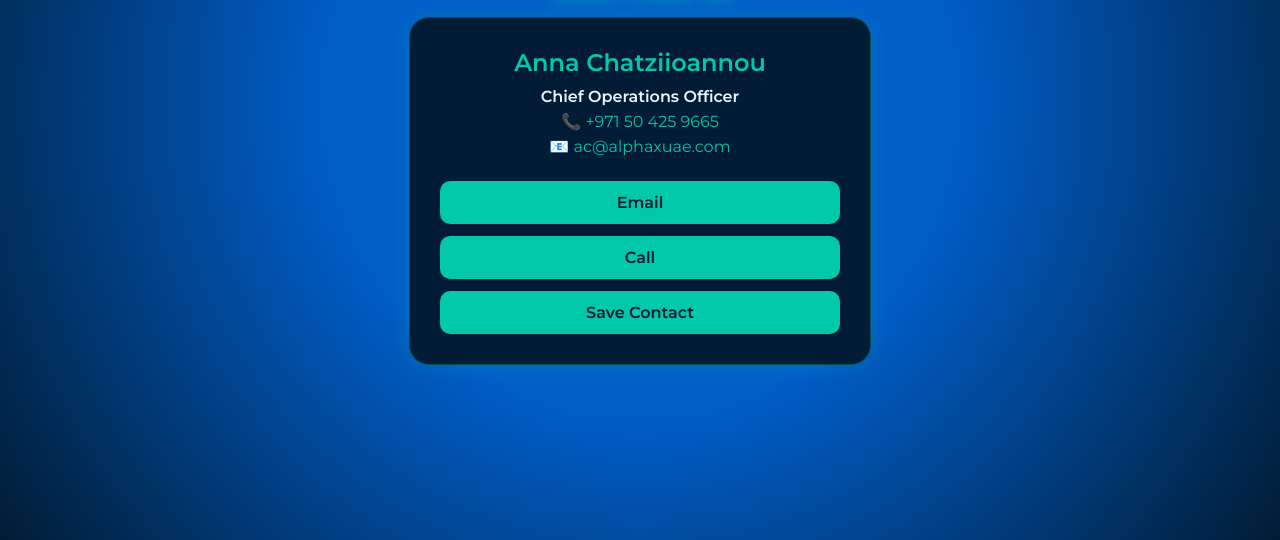
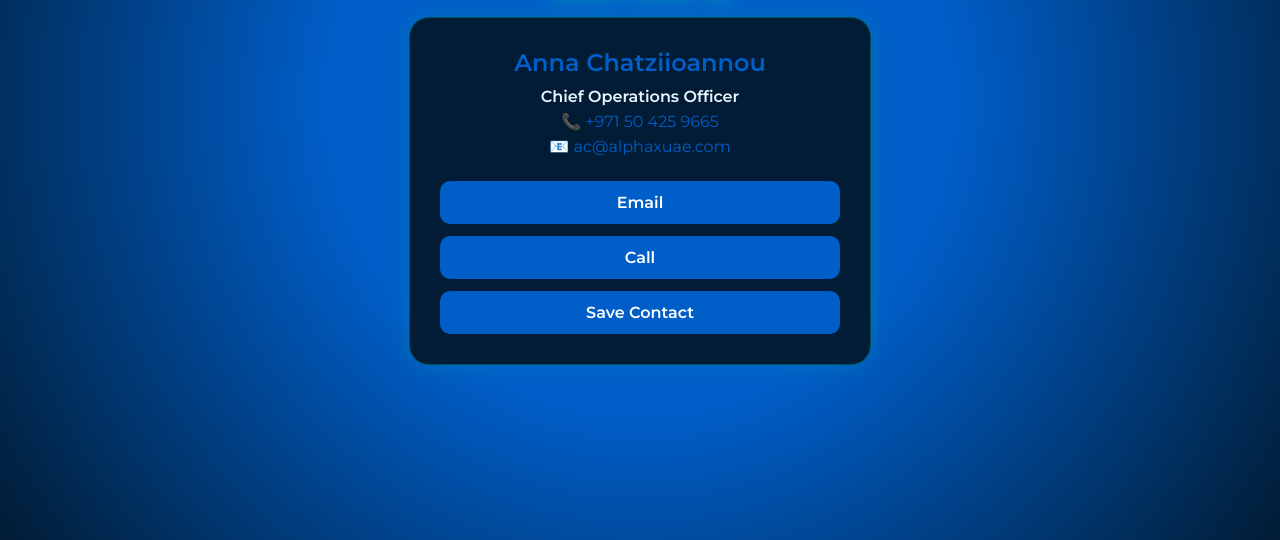
Before and after one commit to alienaki/AX-anna, a plain HTML site: page index.html in a window 1280 px wide. Shown: the part 340-880 px from the top of the page. Drawn offline with Linux system fonts and the light colour scheme.

Commit message:
Update index.html

```diff
--- a/index.html
+++ b/index.html
@@ -40,7 +40,7 @@
     .card h1 {
       font-size: 24px;
       margin: 0 0 10px;
-      color: #01C8A6;
+      color: #005EC9;
     }
 
     .card p {
@@ -51,11 +51,11 @@
 
     .role {
       font-weight: bold;
-      color: #01C8A6;
+      color: #005EC9;
     }
 
     a {
-      color: #01C8A6;
+      color: #005EC9;
       text-decoration: none;
     }
 
@@ -71,15 +71,15 @@
       padding: 12px 20px;
       font-size: 16px;
       border-radius: 10px;
-      background-color: #01C8A6;
-      color: #011C34;
+      background-color: #005EC9;
+      color: #FFFFFF;
       text-decoration: none;
       font-weight: 600;
       transition: background-color 0.2s, transform 0.2s;
     }
 
     .button-link:hover {
-      background-color: #00A890;
+      background-color: #004BA0;
       transform: scale(1.03);
     }
   </style>
```
